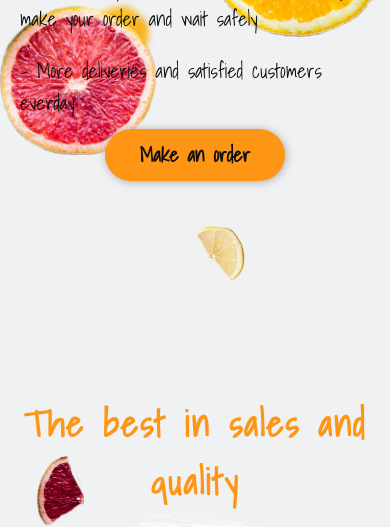
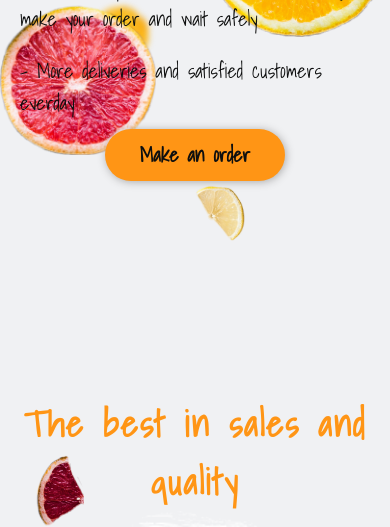
Before and after one commit to loopsito/fruitlanding, a plain HTML site: page index.html in a window 390 px wide. Shown: the part 322-849 px from the top of the page. Drawn offline with Linux system fonts and the light colour scheme.

Commit message:
vercel deploy

```diff
--- a/css/mobile.css
+++ b/css/mobile.css
@@ -345,7 +345,7 @@ footer ul li a {
 .bg-details .yellowlemon img {
     width: 50%;
     max-width: 10rem;
-    top: 42rem;
+    top: 38rem;
 }
 
 .bg-details .pomeloslice {
```
